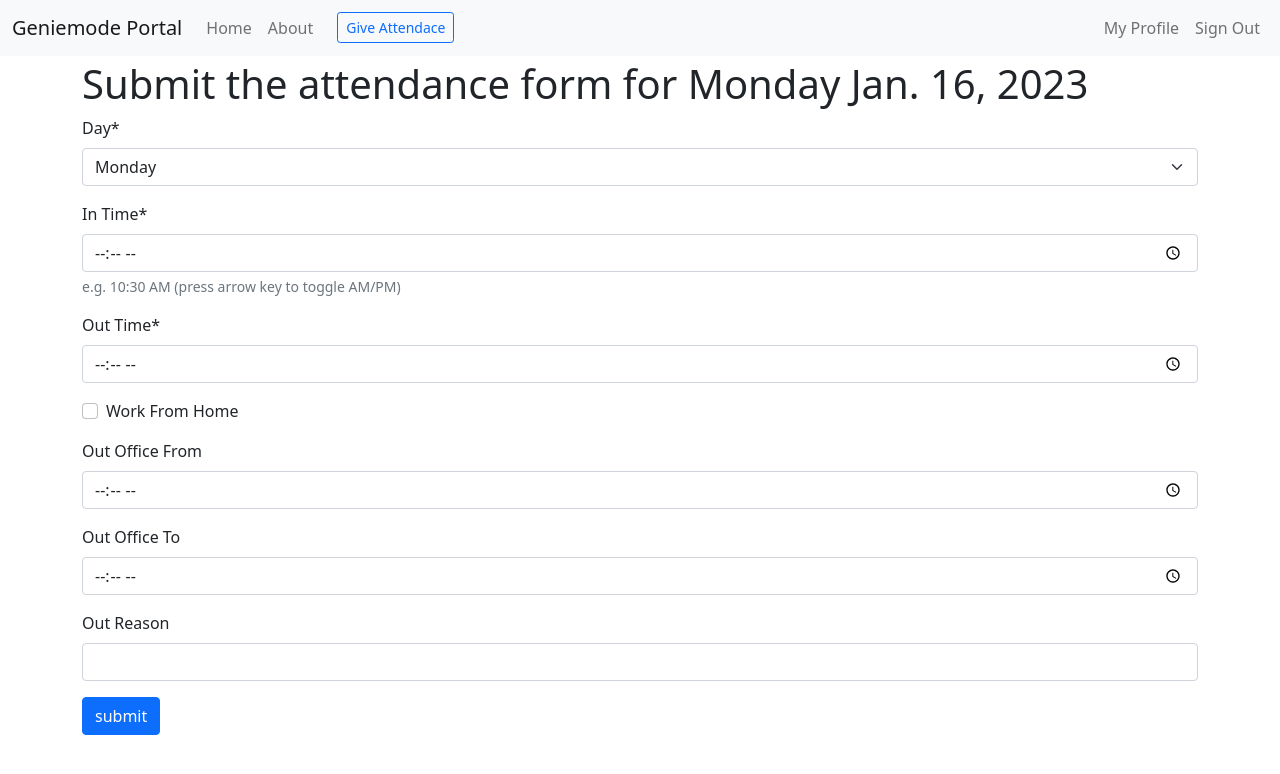
After one commit to r-fine/gbpl-portal, a Django app: page /attendance/create/ in a window 1280 px wide. The commit adds this page. Shown: the top 774 px of the page. Run offline with Django 4.2, Linux system fonts and the light colour scheme; the visitor is signed in with stand-in values (Sample User, id 1); data that the repository does not hold is empty; some libraries are stand-ins or nearby versions.

Commit message:
created submission form for attendance

```diff
--- a/config/urls.py
+++ b/config/urls.py
@@ -14,6 +14,7 @@ urlpatterns = [
     path(settings.ADMIN_URL, admin.site.urls),
     # User management
     path("users/", include("geniemode_portal.apps.users.urls", namespace="users")),
+    path("attendance/", include("geniemode_portal.apps.attendance.urls", namespace="attendance")),
     path("accounts/", include("allauth.urls")),
     # Your stuff: custom urls includes go here
 ] + static(settings.MEDIA_URL, document_root=settings.MEDIA_ROOT)
--- a/geniemode_portal/apps/attendance/admin.py
+++ b/geniemode_portal/apps/attendance/admin.py
@@ -7,9 +7,9 @@ from .models import Attendance
 class AttendanceAdmin(admin.ModelAdmin):
     '''Admin View for Attendance'''
 
-    list_display = ('user', 'date', 'is_present', 'status')
+    list_display = ('user', 'day', 'date', 'is_present', 'status', 'remarks')
     list_filter = ('date',)
     readonly_fields = ('created_at',)
     search_fields = ('user',)
-    list_editable = ('is_present', 'status')
+    list_editable = ('is_present', 'status', 'remarks')
     list_per_page = 25
--- /dev/null
+++ b/geniemode_portal/apps/attendance/forms.py
@@ -0,0 +1,21 @@
+from django import forms
+from django.core.exceptions import ValidationError
+
+from geniemode_portal.apps.attendance.models import Attendance
+
+import datetime
+
+
+class AttendaceForm(forms.ModelForm):
+    class Meta:
+        model = Attendance
+        fields = ('day', 'in_time', 'out_time', 'work_from_home', 'out_office_from', 'out_office_to', 'out_reason')
+        widgets = {
+            'in_time': forms.TimeInput(attrs={'type': 'time', }),
+            'out_time': forms.TimeInput(attrs={'type': 'time'}),
+            'out_office_from': forms.TimeInput(attrs={'type': 'time'}),
+            'out_office_to': forms.TimeInput(attrs={'type': 'time'}),
+        }
+        help_texts = {
+            'in_time': 'e.g. 10:30 AM (press arrow key to toggle AM/PM)',
+        }
--- a/geniemode_portal/apps/attendance/models.py
+++ b/geniemode_portal/apps/attendance/models.py
@@ -5,8 +5,8 @@ from geniemode_portal.apps.users.models import User
 
 
 DAYS = (
-    ('Mon', 'Monday'), ('Tue', 'Tuesday'), ('Wed', 'Wednesday'), ('Thu',
-                                                                  'Thursday'), ('Fri', 'Friday'), ('Sat', 'Saturday'), ('Sun', 'Sunday'),
+    ('Monday', 'Monday'), ('Tuesday', 'Tuesday'), ('Wednesday', 'Wednesday'), ('Thursday',
+                                                                  'Thursday'), ('Friday', 'Friday'), ('Saturday', 'Saturday'), ('Sunday', 'Sunday'),
 )
 
 
@@ -16,7 +16,7 @@ class Attendance(models.Model):
 
     day = models.CharField(_("Day"), choices=DAYS, max_length=10)
 
-    date = models.DateField(_("Date"), auto_now=False, auto_now_add=False)
+    date = models.DateField(_("Date"), auto_now=False, auto_now_add=True, editable=False)  # auto_now_add=True --> Automatically set the field to now when the object is first created.
 
     regular_hours = models.CharField(_("Regular Hours"), max_length=50, blank=True)
 
@@ -48,7 +48,7 @@ class Attendance(models.Model):
 
     def __str__(self):
 
-        return self.user.full_name
+        return self.user.name
 
     def get_absolute_url(self):
 
--- /dev/null
+++ b/geniemode_portal/apps/attendance/urls.py
@@ -0,0 +1,8 @@
+from django.urls import path
+
+from .views import attendance_create_view
+
+app_name = "attendance"
+urlpatterns = [
+    path('create/', view=attendance_create_view, name='create'),
+]
--- a/geniemode_portal/apps/attendance/views.py
+++ b/geniemode_portal/apps/attendance/views.py
@@ -1,3 +1,36 @@
-from django.shortcuts import render
+from django.http.response import HttpResponseRedirect
+from django.shortcuts import render, redirect
+from django.urls import reverse_lazy
+from django.views.generic.edit import CreateView
+from django.contrib.messages.views import SuccessMessageMixin
+from django.contrib.auth.mixins import LoginRequiredMixin
+from django.contrib import messages
 
-# Create your views here.
+
+from .forms import AttendaceForm
+from .models import Attendance
+
+import datetime
+
+
+class AttendanceCreateView(LoginRequiredMixin, SuccessMessageMixin, CreateView):
+    model = Attendance
+    form_class = AttendaceForm
+    success_url = reverse_lazy('home')
+    success_message = 'Eentry created successfully'
+
+    def form_valid(self, form):
+        form.instance.user = self.request.user
+        # form.instance.day = datetime.datetime.now().strftime("%A")
+        form.instance.is_present = True
+
+        return super().form_valid(form)
+
+    def get_context_data(self, **kwargs):
+        context = super().get_context_data(**kwargs)
+        is_done = Attendance.objects.filter(user=self.request.user, date=datetime.datetime.now()).exists()
+        context.update({'is_done': is_done})
+
+        return context
+
+attendance_create_view = AttendanceCreateView.as_view()
--- /dev/null
+++ b/geniemode_portal/templates/attendance/attendance_form.html
@@ -0,0 +1,37 @@
+{% extends 'base.html' %}
+{% load crispy_forms_tags %}
+{% load widget_tweaks %}
+
+{% block title %}
+  {{ request.user.username }}
+{% endblock %}
+
+{% block content %}
+  <h1>Submit the attendance form for {{ ' ' }} {% now 'l' %} {% now 'M. d, Y' %}</h1>
+  <form class="form-horizontal" method="post">
+    {% csrf_token %}
+    <div id="div_id_day" class="mb-3">
+      <label for="id_day" class="form-label requiredField">Day<span class="asteriskField">*</span></label>
+      <select name="day" class="select form-select" required="" id="id_day">
+        <option value={% now 'l' %} selected>{% now 'l' %}</option>
+      </select>
+    </div>
+    {{ form.in_time|as_crispy_field }}
+    {{ form.out_time|as_crispy_field }}
+    {{ form.work_from_home|as_crispy_field }}
+    {{ form.out_office_from|as_crispy_field }}
+    {{ form.out_office_to|as_crispy_field }}
+    {{ form.out_reason|as_crispy_field }}
+    <div class="control-group">
+      <div class="controls">
+        {% if is_done %}
+        <div class="text-danger">
+          attendance already given for the date
+        </div>
+        {% else %}
+        <button type="submit" class="btn btn-primary">submit</button>
+        {% endif %}
+      </div>
+    </div>
+  </form>
+{% endblock %}
--- a/geniemode_portal/templates/base.html
+++ b/geniemode_portal/templates/base.html
@@ -60,6 +60,9 @@
             <li class="nav-item">
               <a class="nav-link" href="{% url 'about' %}">About</a>
             </li>
+            <li class="nav-item">
+              <a type="button" class="ms-3 mt-1 btn btn-sm btn-outline-primary" href="/attendance/create/">Give Attendace</a>
+            </li>
           </ul>
           {% if request.user.is_authenticated %}
           <ul class="navbar-nav">
@@ -106,7 +109,7 @@
     {% endif %}
 
     {% block content %}
-    <p>Use this document as a way to quick start any new project.</p>
+
     {% endblock content %}
 
   </div> <!-- /container -->
```
Also changed, not shown: geniemode_portal/apps/attendance/migrations/0009_alter_attendance_date.py (added), geniemode_portal/apps/attendance/migrations/0010_alter_attendance_day.py (added).
